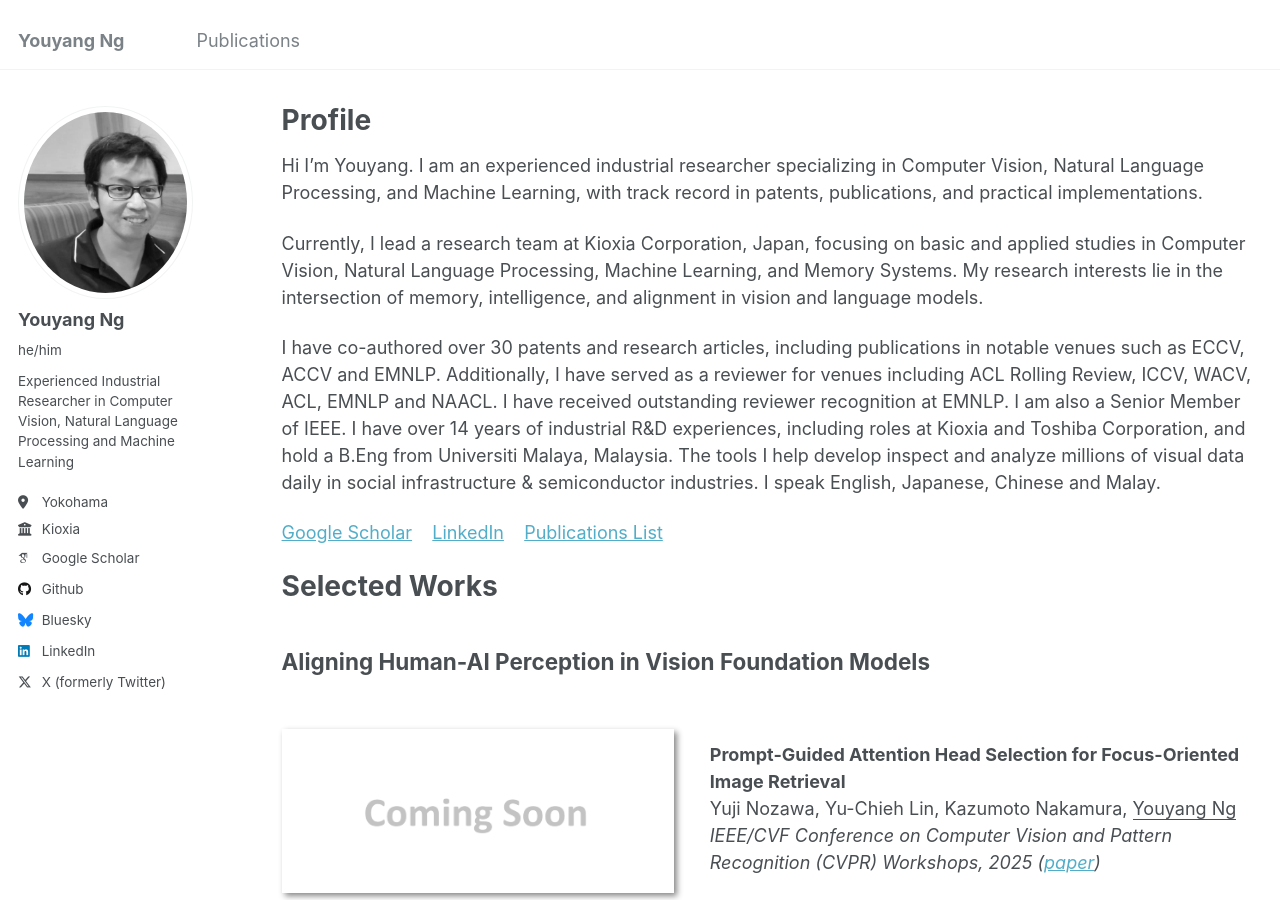
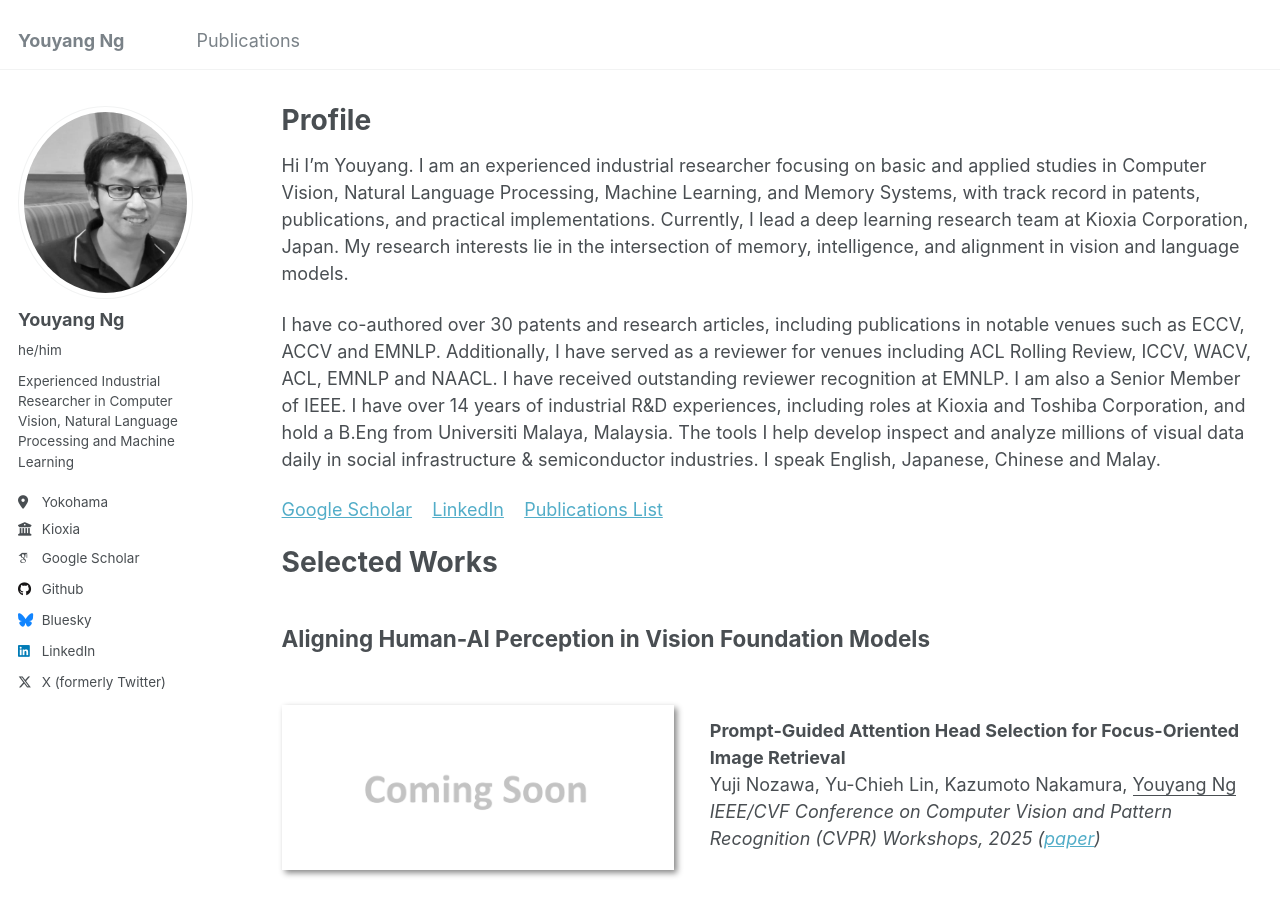
Before and after one commit to yy29/yy29.github.io, a Jekyll site: the page built from _pages/about.md, in a window 1280 px wide and 900 px high. Built offline with Jekyll 4.4.1, drawn with Linux system fonts in a browser that asks for light colours; some web fonts are replaced.

Commit message:
Update about.md

```diff
--- a/_pages/about.md
+++ b/_pages/about.md
@@ -8,9 +8,7 @@ redirect_from:
   - /about.html
 ---
 
-Hi I'm Youyang. I am an experienced industrial researcher specializing in  Computer Vision, Natural Language Processing, and Machine Learning, with track record in patents, publications, and practical implementations.
-
-Currently, I lead a research team at Kioxia Corporation, Japan, focusing on basic and applied studies in Computer Vision, Natural Language Processing, Machine Learning, and Memory Systems. My research interests lie in the intersection of memory, intelligence, and alignment in vision and language models.
+Hi I'm Youyang. I am an experienced industrial researcher focusing on basic and applied studies in Computer Vision, Natural Language Processing, Machine Learning, and Memory Systems, with track record in patents, publications, and practical implementations. Currently, I lead a deep learning research team at Kioxia Corporation, Japan. My research interests lie in the intersection of memory, intelligence, and alignment in vision and language models.
 
 I have co-authored over 30 patents and research articles, including publications in notable venues such as ECCV, ACCV and EMNLP. Additionally, I have served as a reviewer for venues including ACL Rolling Review, ICCV, WACV, ACL, EMNLP and NAACL. I have received outstanding reviewer recognition at EMNLP. I am also a Senior Member of IEEE. I have over 14 years of industrial R&D experiences, including roles at Kioxia and Toshiba Corporation, and hold a B.Eng from Universiti Malaya, Malaysia. The tools I help develop inspect and analyze millions of visual data daily in social infrastructure & semiconductor industries. I speak English, Japanese, Chinese and Malay.
 
```
